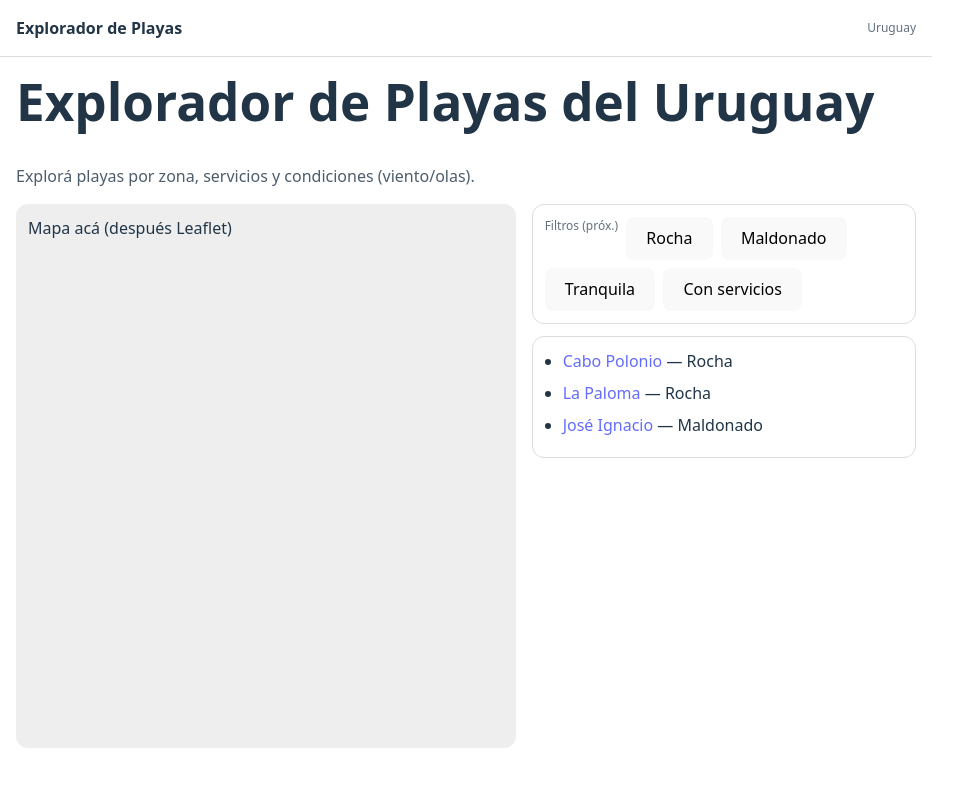
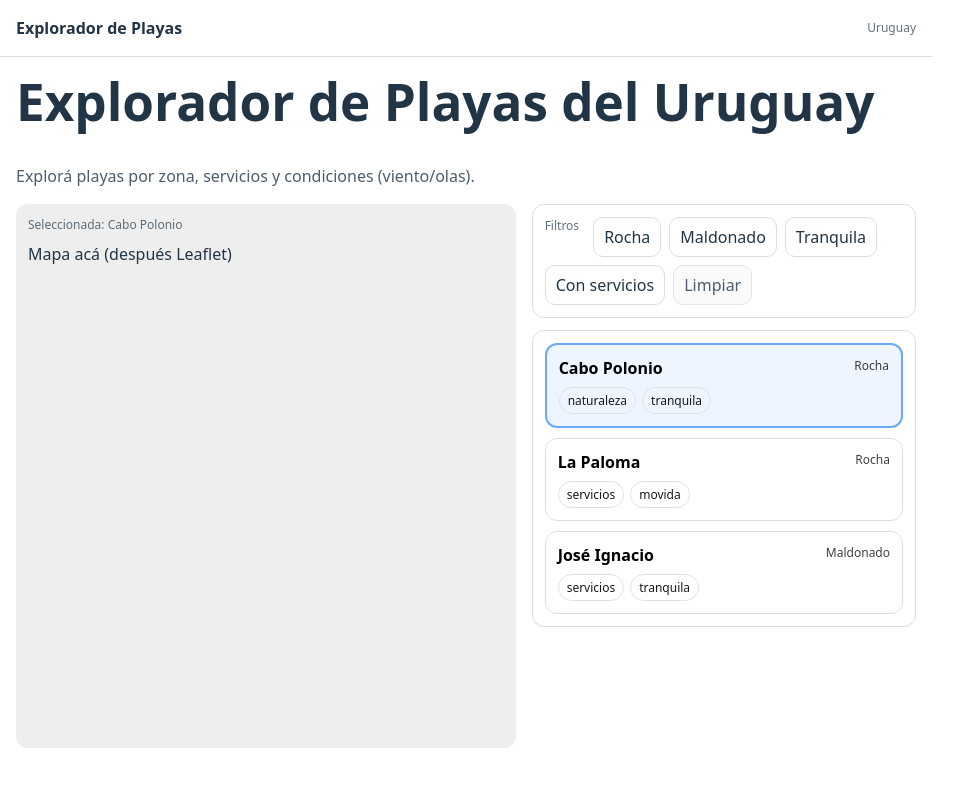
Before and after one commit to ricardorama28/explorador-playas-uy, a React (Vite) app: page / in a window 1280 px wide. Shown: the top 786 px of the page, without its empty margins (0-963 px from the left). Built offline with nearby package versions, Linux system fonts and the light colour scheme.

Commit message:
Filtros y correcciones de URL

```diff
--- /dev/null
+++ b/src/components/BeachCard.tsx
@@ -0,0 +1,49 @@
+import type { Beach } from "../data/beaches";
+
+type BeachCardProps = {
+  beach: Beach;
+  selected?: boolean;
+  onSelect: () => void;
+};
+
+function BeachCard({ beach, selected = false, onSelect }: BeachCardProps) {
+  return (
+    <button
+      type="button"
+      onClick={onSelect}
+      style={{
+        width: "100%",
+        textAlign: "left",
+        padding: 12,
+        borderRadius: 12,
+        border: selected ? "2px solid #6ea8fe" : "1px solid #ddd",
+        background: selected ? "rgba(110,168,254,0.12)" : "transparent",
+        cursor: "pointer",
+      }}
+    >
+      <div style={{ display: "flex", justifyContent: "space-between", gap: 12 }}>
+        <strong>{beach.name}</strong>
+        <span style={{ fontSize: 12, opacity: 0.75 }}>{beach.depto}</span>
+      </div>
+
+      <div style={{ display: "flex", gap: 6, flexWrap: "wrap", marginTop: 8 }}>
+        {beach.tags.map((t) => (
+          <span
+            key={t}
+            style={{
+              fontSize: 12,
+              padding: "4px 8px",
+              borderRadius: 999,
+              border: "1px solid #ddd",
+              opacity: 0.9,
+            }}
+          >
+            {t}
+          </span>
+        ))}
+      </div>
+    </button>
+  );
+}
+
+export default BeachCard;
--- a/src/components/BeachList.tsx
+++ b/src/components/BeachList.tsx
@@ -1,28 +1,33 @@
-import { Link } from "react-router-dom";
 import type { Beach } from "../data/beaches";
+import BeachCard from "./BeachCard";
 
 type BeachListProps = {
   items: Beach[];
+  selectedId: string | null;
+  onSelect: (id: string) => void;
 };
 
-function BeachList({ items }: BeachListProps) {
+function BeachList({ items, selectedId, onSelect }: BeachListProps) {
   return (
     <div
       style={{
         border: "1px solid #ddd",
         borderRadius: 12,
         padding: 12,
-        maxHeight: "100%",
+        height: "100%",
         overflow: "auto",
       }}
     >
-      <ul style={{ margin: 0, paddingLeft: 18 }}>
+      <div style={{ display: "flex", flexDirection: "column", gap: 10 }}>
         {items.map((b) => (
-          <li key={b.id} style={{ marginBottom: 8 }}>
-            <Link to={`/playa/${b.id}`}>{b.name}</Link> — {b.depto}
-          </li>
+          <BeachCard
+            key={b.id}
+            beach={b}
+            selected={b.id === selectedId}
+            onSelect={() => onSelect(b.id)}
+          />
         ))}
-      </ul>
+      </div>
     </div>
   );
 }
--- a/src/components/Filters.tsx
+++ b/src/components/Filters.tsx
@@ -1,4 +1,32 @@
-function Filters() {
+type Depto = "Rocha" | "Maldonado" | "Canelones" | "Montevideo";
+type Tag = "tranquila" | "movida" | "servicios" | "naturaleza";
+
+type FiltersProps = {
+  depto: Depto | null;
+  tag: Tag | null;
+  onDeptoChange: (value: Depto | null) => void;
+  onTagChange: (value: Tag | null) => void;
+  onClear: () => void;
+};
+
+function Filters({ depto, tag, onDeptoChange, onTagChange, onClear }: FiltersProps) {
+  const deptoBtn = (value: Depto) => ({
+    background: depto === value ? "rgba(110,168,254,0.18)" : "transparent",
+    border: depto === value ? "1px solid #6ea8fe" : "1px solid #ddd",
+  });
+
+  const tagBtn = (value: Tag) => ({
+    background: tag === value ? "rgba(110,168,254,0.18)" : "transparent",
+    border: tag === value ? "1px solid #6ea8fe" : "1px solid #ddd",
+  });
+
+  const baseBtn: React.CSSProperties = {
+    padding: "8px 10px",
+    borderRadius: 10,
+    cursor: "pointer",
+    color: "inherit",
+  };
+
   return (
     <div
       style={{
@@ -10,11 +38,28 @@ function Filters() {
         borderRadius: 12,
       }}
     >
-      <span style={{ fontSize: 12, opacity: 0.7 }}>Filtros (próx.)</span>
-      <button type="button">Rocha</button>
-      <button type="button">Maldonado</button>
-      <button type="button">Tranquila</button>
-      <button type="button">Con servicios</button>
+      <span style={{ fontSize: 12, opacity: 0.7, marginRight: 6 }}>Filtros</span>
+
+      {/* Deptos */}
+      <button type="button" style={{ ...baseBtn, ...deptoBtn("Rocha") }} onClick={() => onDeptoChange(depto === "Rocha" ? null : "Rocha")}>
+        Rocha
+      </button>
+      <button type="button" style={{ ...baseBtn, ...deptoBtn("Maldonado") }} onClick={() => onDeptoChange(depto === "Maldonado" ? null : "Maldonado")}>
+        Maldonado
+      </button>
+
+      {/* Tags */}
+      <button type="button" style={{ ...baseBtn, ...tagBtn("tranquila") }} onClick={() => onTagChange(tag === "tranquila" ? null : "tranquila")}>
+        Tranquila
+      </button>
+      <button type="button" style={{ ...baseBtn, ...tagBtn("servicios") }} onClick={() => onTagChange(tag === "servicios" ? null : "servicios")}>
+        Con servicios
+      </button>
+
+      {/* Reset */}
+      <button type="button" style={{ ...baseBtn, border: "1px solid #ddd", opacity: 0.8 }} onClick={onClear}>
+        Limpiar
+      </button>
     </div>
   );
 }
--- a/src/components/Map.tsx
+++ b/src/components/Map.tsx
@@ -1,8 +1,9 @@
 type MapProps = {
   height?: number;
+  selectedName?: string;
 };
 
-function Map({ height = 520 }: MapProps) {
+function Map({ height = 520, selectedName }: MapProps) {
   return (
     <div
       style={{
@@ -14,7 +15,11 @@ function Map({ height = 520 }: MapProps) {
         top: 16,
       }}
     >
-      Mapa acá (después Leaflet)
+      <div style={{ fontSize: 12, opacity: 0.7 }}>
+        {selectedName ? `Seleccionada: ${selectedName}` : "Seleccioná una playa"}
+      </div>
+
+      <div style={{ marginTop: 8 }}>Mapa acá (después Leaflet)</div>
     </div>
   );
 }
--- a/src/data/beaches.ts
+++ b/src/data/beaches.ts
@@ -2,10 +2,26 @@ export type Beach = {
   id: string;
   name: string;
   depto: "Rocha" | "Maldonado" | "Canelones" | "Montevideo";
+  tags: Array<"tranquila" | "movida" | "servicios" | "naturaleza">;
 };
 
 export const beaches: Beach[] = [
-  { id: "cabo-polonio", name: "Cabo Polonio", depto: "Rocha" },
-  { id: "la-paloma", name: "La Paloma", depto: "Rocha" },
-  { id: "jose-ignacio", name: "José Ignacio", depto: "Maldonado" },
+  {
+    id: "cabo-polonio",
+    name: "Cabo Polonio",
+    depto: "Rocha",
+    tags: ["naturaleza", "tranquila"],
+  },
+  {
+    id: "la-paloma",
+    name: "La Paloma",
+    depto: "Rocha",
+    tags: ["servicios", "movida"],
+  },
+  {
+    id: "jose-ignacio",
+    name: "José Ignacio",
+    depto: "Maldonado",
+    tags: ["servicios", "tranquila"],
+  },
 ];
--- a/src/pages/BeachDetail.tsx
+++ b/src/pages/BeachDetail.tsx
@@ -1,16 +1,17 @@
-import { useParams, Link } from "react-router-dom";
+import { useParams, Link, useLocation} from "react-router-dom";
 import { beaches } from "../data/beaches";
 
 function BeachDetail() {
   const { id } = useParams<{ id: string }>();
-
   const beach = beaches.find((b) => b.id === id);
+  const location = useLocation();
+  const qs = location.search;
 
   if (!beach) {
     return (
       <div>
         <h1>Playa no encontrada</h1>
-        <Link to="/">← Volver</Link>
+        <Link to={`/${qs}`}>← Volver</Link>
       </div>
     );
   }
--- a/src/pages/Home.tsx
+++ b/src/pages/Home.tsx
@@ -3,8 +3,66 @@ import Map from "../components/Map";
 import Filters from "../components/Filters";
 import BeachList from "../components/BeachList";
 import { beaches } from "../data/beaches";
+import { useState } from "react";
+import { useSearchParams, useNavigate } from "react-router-dom";
+
+type Depto = "Rocha" | "Maldonado" | "Canelones" | "Montevideo";
+type Tag = "tranquila" | "movida" | "servicios" | "naturaleza";
+
+const isDepto = (v: string | null): v is Depto =>
+  v === "Rocha" || v === "Maldonado" || v === "Canelones" || v === "Montevideo";
+
+const isTag = (v: string | null): v is Tag =>
+  v === "tranquila" || v === "movida" || v === "servicios" || v === "naturaleza";
 
 function Home() {
+  const [selectedId, setSelectedId] = useState<string | null>(beaches[0]?.id ?? null);
+  const navigate = useNavigate();
+
+  const [searchParams, setSearchParams] = useSearchParams();
+  const deptoParam = searchParams.get("depto");
+  const tagParam = searchParams.get("tag");
+
+  const deptoFilter = isDepto(deptoParam) ? deptoParam : null;
+  const tagFilter = isTag(tagParam) ? tagParam : null;
+
+  const filteredBeaches = beaches.filter((b) => {
+    const okDepto = deptoFilter ? b.depto === deptoFilter : true;
+    const okTag = tagFilter ? b.tags.includes(tagFilter) : true;
+    return okDepto && okTag;
+  });
+
+  const selectedBeach = beaches.find((b) => b.id === selectedId);
+
+  const handleSelect = (id: string) => {
+    setSelectedId(id);
+
+    const qs = searchParams.toString();
+    navigate(`/playa/${id}${qs ? `?${qs}` : ""}`);
+  };
+
+
+  const setDepto = (value: Depto | null) => {
+    const next = new URLSearchParams(searchParams);
+    if (!value) next.delete("depto");
+    else next.set("depto", value);
+    setSearchParams(next);
+  };
+
+  const setTag = (value: Tag | null) => {
+    const next = new URLSearchParams(searchParams);
+    if (!value) next.delete("tag");
+    else next.set("tag", value);
+    setSearchParams(next);
+  };
+
+  const clearFilters = () => {
+    const next = new URLSearchParams(searchParams);
+    next.delete("depto");
+    next.delete("tag");
+    setSearchParams(next);
+  };
+
   return (
     <div>
       <h1 style={{ marginTop: 0 }}>Explorador de Playas del Uruguay</h1>
@@ -14,13 +72,20 @@ function Home() {
 
       <div className="homeGrid">
         <div>
-          <Map />
+          <Map selectedName={selectedBeach?.name} />
         </div>
 
         <div style={{ display: "flex", flexDirection: "column", gap: 12, minHeight: 520 }}>
-          <Filters />
+          <Filters
+            depto={deptoFilter}
+            tag={tagFilter}
+            onDeptoChange={setDepto}
+            onTagChange={setTag}
+            onClear={clearFilters}
+          />
+
           <div style={{ flex: 1 }}>
-            <BeachList items={beaches} />
+            <BeachList items={filteredBeaches} selectedId={selectedId} onSelect={handleSelect} />
           </div>
         </div>
       </div>
```
